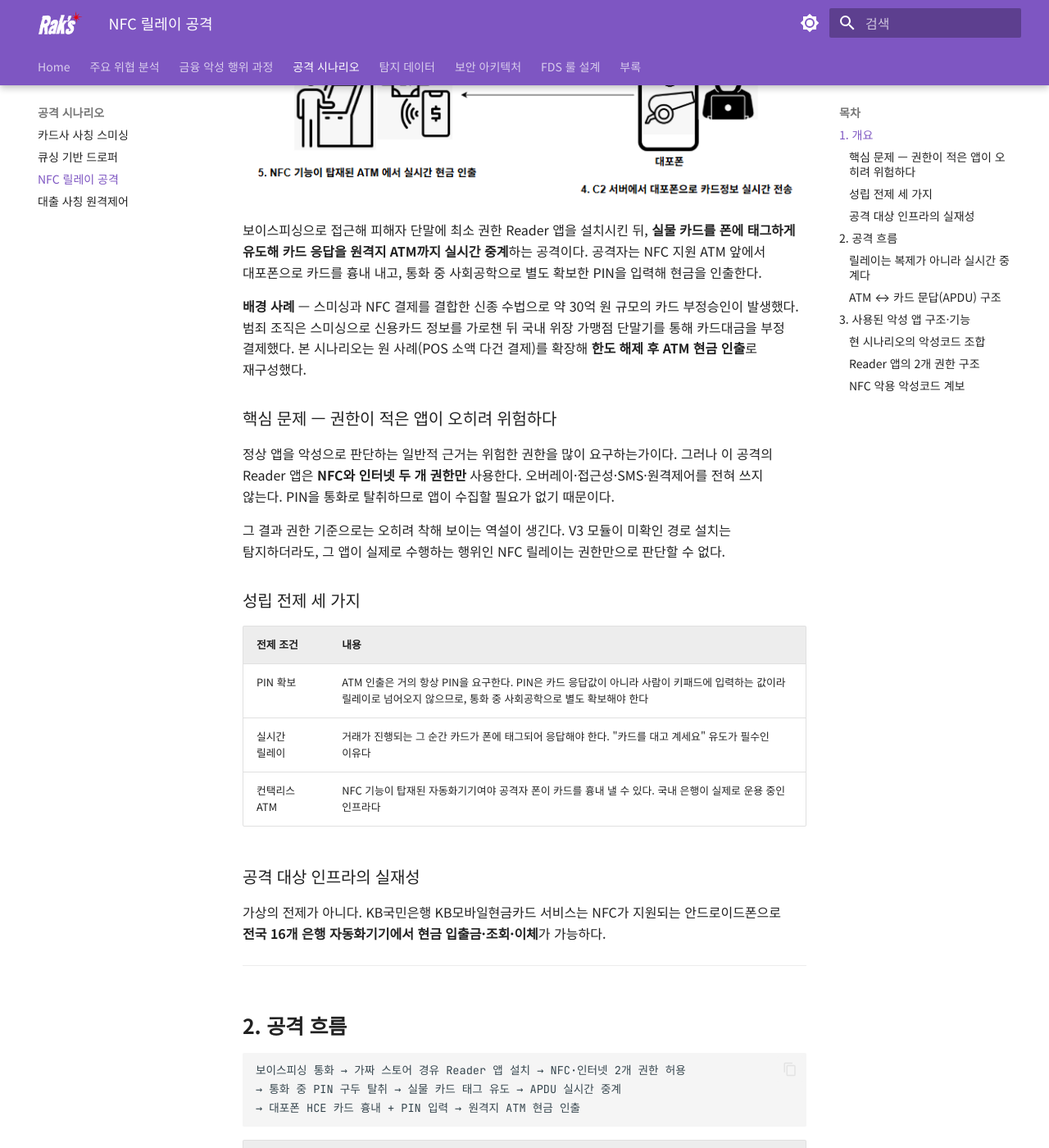
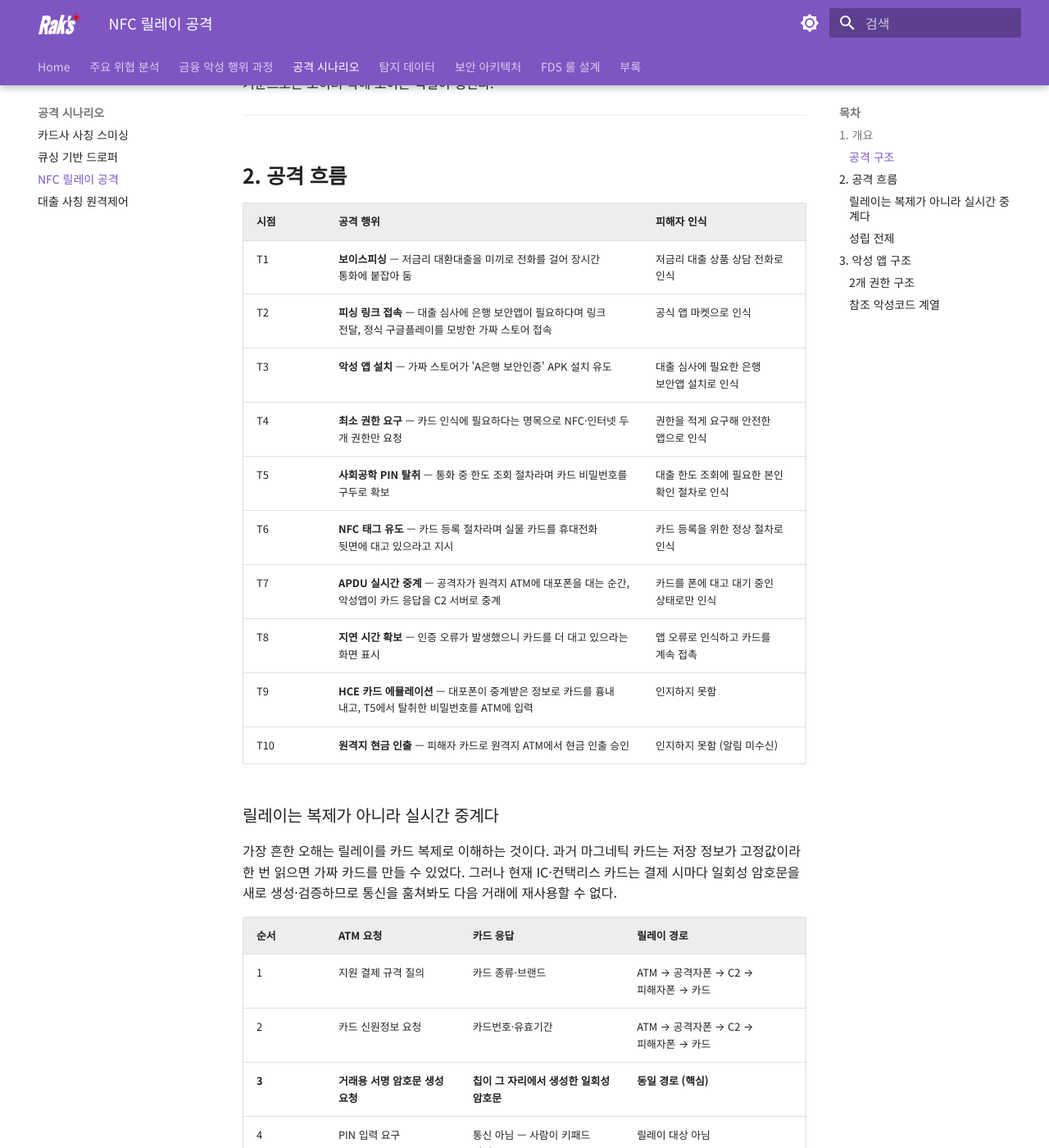
Before and after one commit to Rakkk-s/mobile-security-fds-docs, an MkDocs documentation site: the page built from docs/02-scenario/scenario-03-nfc-relay.md, in a window 1280 px wide and 1400 px high, scrolled down 784 px. Shown: the whole window at 82% size. Built offline with MkDocs 1.6.1 and Material for MkDocs 9.7.7, drawn with Linux system fonts in a browser that asks for light colours; some of the changed text lies outside the part shown.

Commit message:
fix : NFC Relay Scenario
fix : NFC Relay Scenario

````diff
--- a/docs/02-scenario/scenario-03-nfc-relay.md
+++ b/docs/02-scenario/scenario-03-nfc-relay.md
@@ -1,97 +1,96 @@
-# 시나리오 03 · NFC 릴레이 공격 시나리오
+# 시나리오 03 · NFC 릴레이 비접촉 부정인출
 
 ## 1. 개요
 
-![NFC Relay 공격 시나리오](../images/scenario/nfc_relay/NFC_Relay_Attack_Scenario.png)
+저금리 대환대출을 미끼로 전화를 걸어 피해자를 장시간 통화에 붙잡아 두고, 가짜 구글플레이를 모방한 스토어에서 은행 보안앱을 위장한 NFC Reader 앱을 설치시킨다. 통화 중 사회공학으로 카드 비밀번호를 구두로 받아낸 뒤, 카드 등록 절차라며 실물 카드를 휴대전화 뒷면에 대고 있으라고 지시한다. 그 순간 악성앱은 카드의 응답을 C2 서버로 실시간 중계하고, 원격지 ATM 앞의 공격자 대포폰이 카드를 흉내 내어 현금을 인출한다. **카드 정보를 복제해 두는 것이 아니라 거래가 진행되는 그 순간에만 성립하는 실시간 중계**라는 점이 이 공격의 본질이다.
 
-보이스피싱으로 접근해 피해자 단말에 최소 권한 Reader 앱을 설치시킨 뒤, **실물 카드를 폰에 태그하게 유도해 카드 응답을 원격지 ATM까지 실시간 중계**하는 공격이다. 공격자는 NFC 지원 ATM 앞에서 대포폰으로 카드를 흉내 내고, 통화 중 사회공학으로 별도 확보한 PIN을 입력해 현금을 인출한다.
+- **최소 권한 설계** — Reader 앱이 NFC와 인터넷 두 개 권한만 요구해 권한 기반 탐지를 회피
+- **PIN은 통화로 탈취** — 카드 비밀번호는 릴레이 경로로 넘어오지 않아 장시간 통화가 구조적 필수 조건
+- **원격지 현금 인출** — 카드는 피해자 손에 있고 인출은 공격자 대포폰으로 원격지 ATM에서 발생
 
-**배경 사례** — 스미싱과 NFC 결제를 결합한 신종 수법으로 약 30억 원 규모의 카드 부정승인이 발생했다. 범죄 조직은 스미싱으로 신용카드 정보를 가로챈 뒤 국내 위장 가맹점 단말기를 통해 카드대금을 부정 결제했다. 본 시나리오는 원 사례(POS 소액 다건 결제)를 확장해 **한도 해제 후 ATM 현금 인출**로 재구성했다.
+### 공격 구조
 
-### 핵심 문제 — 권한이 적은 앱이 오히려 위험하다
+```mermaid
+graph LR
+    A[공격자<br/>보이스피싱] -->|① 저금리 대출 미끼| B[피해자]
+    A -->|② 가짜 스토어 링크| B
+    B -->|③ Reader 앱 설치<br/>NFC·인터넷 2개 권한| C[악성 Reader 앱]
+    A -->|④ 통화 중 PIN 구두 탈취| B
+    B -->|⑤ 실물 카드 태그| C
+    C <-->|⑥ APDU 실시간 중계| D[C2 서버]
+    D <-->|⑦ 카드 응답 전달| E[공격자 대포폰<br/>HCE 카드 흉내]
+    E -->|⑧ PIN 입력·현금 인출| F[원격지 ATM]
+```
 
-정상 앱을 악성으로 판단하는 일반적 근거는 위험한 권한을 많이 요구하는가이다. 그러나 이 공격의 Reader 앱은 **NFC와 인터넷 두 개 권한만** 사용한다. 오버레이·접근성·SMS·원격제어를 전혀 쓰지 않는다. PIN을 통화로 탈취하므로 앱이 수집할 필요가 없기 때문이다.
-
-그 결과 권한 기준으로는 오히려 착해 보이는 역설이 생긴다. V3 모듈이 미확인 경로 설치는 탐지하더라도, 그 앱이 실제로 수행하는 행위인 NFC 릴레이는 권한만으로 판단할 수 없다.
-
-### 성립 전제 세 가지
-
-| 전제 조건 | 내용 |
-| --- | --- |
-| PIN 확보 | ATM 인출은 거의 항상 PIN을 요구한다. PIN은 카드 응답값이 아니라 사람이 키패드에 입력하는 값이라 릴레이로 넘어오지 않으므로, 통화 중 사회공학으로 별도 확보해야 한다 |
-| 실시간 릴레이 | 거래가 진행되는 그 순간 카드가 폰에 태그되어 응답해야 한다. "카드를 대고 계세요" 유도가 필수인 이유다 |
-| 컨택리스 ATM | NFC 기능이 탑재된 자동화기기여야 공격자 폰이 카드를 흉내 낼 수 있다. 국내 은행이 실제로 운용 중인 인프라다 |
-
-### 공격 대상 인프라의 실재성
-
-가상의 전제가 아니다. KB국민은행 KB모바일현금카드 서비스는 NFC가 지원되는 안드로이드폰으로 **전국 16개 은행 자동화기기에서 현금 입출금·조회·이체**가 가능하다.
+**핵심 문제 — 권한이 적은 앱이 오히려 위험하다.** 정상 앱을 악성으로 판단하는 일반적 근거는 위험한 권한을 많이 요구하는가이다. 그러나 이 공격의 Reader 앱은 오버레이·접근성·SMS·원격제어를 전혀 쓰지 않는다. 카드 비밀번호를 통화로 탈취하므로 앱이 수집할 필요가 없기 때문이다. 그 결과 권한 기준으로는 오히려 착해 보이는 역설이 생긴다.
 
 ---
 
 ## 2. 공격 흐름
 
-```
-보이스피싱 통화 → 가짜 스토어 경유 Reader 앱 설치 → NFC·인터넷 2개 권한 허용
-→ 통화 중 PIN 구두 탈취 → 실물 카드 태그 유도 → APDU 실시간 중계
-→ 대포폰 HCE 카드 흉내 + PIN 입력 → 원격지 ATM 현금 인출
-```
-
-| 단계 | 내용 |
-| --- | --- |
-| 1. 유입 | 보이스피싱으로 실물 카드 소지 피해자에게 접근. 저금리 대출 상품 미끼 전화 → 가짜 링크로 은행 보안앱(실제와 동일 아이콘) 설치 유도 → 가짜 구글스토어를 실제 스토어처럼 위장 → NFC 카드 스캔 유도 |
-| 2. 최소 권한 | 설치된 악성 Reader 앱이 NFC와 인터넷 두 권한만 요청한다. 피해자가 위기감을 느끼지 못한다. 통상 악성앱은 오버레이·접근성·SMS·원격제어 등 다수를 요청한다 |
-| 3. 정보 전송 | 피해자가 권한 수락 → Reader 앱이 스캔된 카드 정보를 C2 서버로 전송 |
-| 4. 인출 | 공격자가 NFC 지원 ATM 앞에서 대포폰으로 C2로부터 받은 카드 신호와 PIN을 사용해 현금 인출 |
+| 시점 | 공격 행위 | 피해자 인식 |
+| --- | --- | --- |
+| T1 | **보이스피싱** — 저금리 대환대출을 미끼로 전화를 걸어 장시간 통화에 붙잡아 둠 | 저금리 대출 상품 상담 전화로 인식 |
+| T2 | **피싱 링크 접속** — 대출 심사에 은행 보안앱이 필요하다며 링크 전달, 정식 구글플레이를 모방한 가짜 스토어 접속 | 공식 앱 마켓으로 인식 |
+| T3 | **악성 앱 설치** — 가짜 스토어가 'A은행 보안인증' APK 설치 유도 | 대출 심사에 필요한 은행 보안앱 설치로 인식 |
+| T4 | **최소 권한 요구** — 카드 인식에 필요하다는 명목으로 NFC·인터넷 두 개 권한만 요청 | 권한을 적게 요구해 안전한 앱으로 인식 |
+| T5 | **사회공학 PIN 탈취** — 통화 중 한도 조회 절차라며 카드 비밀번호를 구두로 확보 | 대출 한도 조회에 필요한 본인 확인 절차로 인식 |
+| T6 | **NFC 태그 유도** — 카드 등록 절차라며 실물 카드를 휴대전화 뒷면에 대고 있으라고 지시 | 카드 등록을 위한 정상 절차로 인식 |
+| T7 | **APDU 실시간 중계** — 공격자가 원격지 ATM에 대포폰을 대는 순간, 악성앱이 카드 응답을 C2 서버로 중계 | 카드를 폰에 대고 대기 중인 상태로만 인식 |
+| T8 | **지연 시간 확보** — 인증 오류가 발생했으니 카드를 더 대고 있으라는 화면 표시 | 앱 오류로 인식하고 카드를 계속 접촉 |
+| T9 | **HCE 카드 에뮬레이션** — 대포폰이 중계받은 정보로 카드를 흉내 내고, T5에서 탈취한 비밀번호를 ATM에 입력 | 인지하지 못함 |
+| T10 | **원격지 현금 인출** — 피해자 카드로 원격지 ATM에서 현금 인출 승인 | 인지하지 못함 (알림 미수신) |
 
 ### 릴레이는 복제가 아니라 실시간 중계다
 
-가장 흔한 오해는 릴레이를 카드 복제로 이해하는 것이다. 과거 마그네틱 카드는 저장 정보가 고정값이라 한 번 읽으면 가짜 카드를 만들 수 있었다. 그러나 현재 IC·컨택리스 카드는 결제 시마다 **일회성 암호문(cryptogram)** 을 새로 생성·검증하므로, 통신을 훔쳐봐도 다음 거래에 재사용할 수 없다.
+가장 흔한 오해는 릴레이를 카드 복제로 이해하는 것이다. 과거 마그네틱 카드는 저장 정보가 고정값이라 한 번 읽으면 가짜 카드를 만들 수 있었다. 그러나 현재 IC·컨택리스 카드는 결제 시마다 일회성 암호문을 새로 생성·검증하므로 통신을 훔쳐봐도 다음 거래에 재사용할 수 없다.
 
-따라서 공격자는 복제 대신 실시간 중계를 택한다. 공격자 폰이 ATM 앞에서 카드인 척(HCE, Host Card Emulation)하며, ATM 요청을 인터넷으로 피해자 카드까지 실시간 전달하고 응답을 되돌린다.
-
-### ATM ↔ 카드 문답(APDU) 구조
-
-| 순서 | 단말(ATM) 요청 | 카드 응답 | 릴레이 경로 |
+| 순서 | ATM 요청 | 카드 응답 | 릴레이 경로 |
 | --- | --- | --- | --- |
-| 1 | 지원 결제 규격 질의(PPSE) | 카드 종류·브랜드 | ATM→공격자폰→C2→피해자폰→카드 |
-| 2 | 카드 신원정보 요청 | 카드번호·유효기간 | ATM→공격자폰→C2→피해자폰→카드 |
-| **3** | **이번 거래용 서명 암호문 생성 요청** | **칩이 그 자리에서 생성한 일회성 암호문** | **동일 경로 (핵심)** |
+| 1 | 지원 결제 규격 질의 | 카드 종류·브랜드 | ATM → 공격자폰 → C2 → 피해자폰 → 카드 |
+| 2 | 카드 신원정보 요청 | 카드번호·유효기간 | ATM → 공격자폰 → C2 → 피해자폰 → 카드 |
+| **3** | **거래용 서명 암호문 생성 요청** | **칩이 그 자리에서 생성한 일회성 암호문** | **동일 경로 (핵심)** |
 | 4 | PIN 입력 요구 | 통신 아님 — 사람이 키패드 입력 | 릴레이 대상 아님 |
 | 5 | 암호문+PIN 은행 전송·검증 | 승인 시 현금 배출 | — |
 
 **3번이 결정적이다.** 이 일회성 암호문은 카드 칩이 해당 거래를 위해 그 순간 직접 계산해야만 하는 값으로, 미리 훔치거나 공격자 폰이 대신 만들 수 없고 재사용도 불가능하다. 공격자가 오직 실시간 중계로만 이 값을 얻는 이유다.
 
+### 성립 전제
+
+| 전제 조건 | 내용 |
+| --- | --- |
+| PIN 확보 | ATM 인출은 거의 항상 PIN을 요구한다. PIN은 사람이 키패드에 입력하는 값이라 릴레이로 넘어오지 않으므로 통화로 별도 확보해야 한다 |
+| 실시간 태그 유지 | 거래가 진행되는 순간 카드가 폰에 태그되어 응답해야 한다. 카드를 대고 계세요 유도가 필수인 이유다 |
+| 컨택리스 ATM | NFC 기능이 탑재된 자동화기기여야 한다. 국내 은행이 실제로 운용 중인 인프라다 |
+
 ---
 
-## 3. 사용된 악성 앱 구조·기능
+## 3. 악성 앱 구조
 
-### 현 시나리오의 악성코드 조합
+| 앱 구분 | 위장 명칭 | 요구 권한 | 실제 기능 |
+| --- | --- | --- | --- |
+| Reader 앱 (피해자 단말) | A은행 보안인증 | **NFC · 인터넷 2개** | 실물 카드 NFC 읽기 후 APDU 응답을 C2 서버로 실시간 중계 |
+| Tapper 앱 (공격자 대포폰) | — (공격자 직접 사용) | NFC · 인터넷 | HCE로 카드를 흉내 내어 ATM에 응답. 피해자 단말에 설치되지 않아 관측 대상이 아님 |
 
-| 구분 | 사용된 역할 | 참조 계열 |
-| --- | --- | --- |
-| 단계 2 | 경량 Reader 앱 (순수 Java, 루팅 불필요) | NFCMultiPay 계열 |
-| 단계 3 | 클라우드 브로커 라우팅 (MQTT/TCP) | NFCMultiPay 계열 |
-| 단계 4 | 카드 에뮬레이터 (Tapper 역할) | SuperCard X의 Tapper 개념 |
-
-### Reader 앱의 2개 권한 구조
+### 2개 권한 구조
 
 | 권한 | 역할 |
 | --- | --- |
 | NFC | 실물 카드를 읽는 통로 |
-| 인터넷(통신) | C2 서버로 전송하는 통로 |
+| 인터넷 | C2 서버로 전송하는 통로 |
 
-C2 주소는 앱 안에 하드코딩되어 있다. 연결은 https·TCP 등 정상 앱도 쓰는 표준 방식이라 통신만으로는 겉으로 구별이 불가능하다. **인터넷 권한은 거의 모든 앱이 갖는 평범한 권한이므로 사용자와 백신 모두 의심하지 않는다.**
+C2 주소는 앱 안에 하드코딩되어 있다. 연결은 HTTPS·TCP 등 정상 앱도 쓰는 표준 방식이라 통신만으로는 구별이 불가능하다. **인터넷 권한은 거의 모든 앱이 갖는 평범한 권한이므로 사용자와 백신 모두 의심하지 않는다.**
 
-### NFC 악용 악성코드 계보
+### 참조 악성코드 계열
 
 | 유형 | 등장 | 지역·언어권 | 특징 |
 | --- | --- | --- | --- |
 | NFCGate | 학술 | 독일 (연구) | 모든 릴레이의 오픈소스 원류 |
-| NGate / NFSkate | 2024 | 체코 | 최초의 악성 무기화, ESET 발견 |
-| SuperCard X | 2025 | 중국어권 MaaS | 산업화·상품화, Reader/Tapper 2앱, 텔레그램 판매 |
-| PhantomCard | 2025 | 브라질 | 지역 확산, ThreatFabric 발견 |
-| DevilNFC | 2026 | 스페인어권 | 로컬 자체 개발, 고도화 (루팅·후킹·Kiosk) |
-| **NFCMultiPay** | **2026** | **브라질 포르투갈어권** | **로컬 자체 개발, 경량 (순수 Java·클라우드) — 본 시나리오 기준** |
+| NGate / NFSkate | 2024 | 체코 | 최초의 악성 무기화 |
+| SuperCard X | 2025 | 중국어권 | 산업화·상품화, Reader/Tapper 2앱 구조 |
+| PhantomCard | 2025 | 브라질 | 지역 확산 |
+| DevilNFC | 2026 | 스페인어권 | 고도화 — 루팅·후킹·Kiosk 모드 |
+| **NFCMultiPay** | **2026** | **브라질 포르투갈어권** | **경량 구조 — 순수 Java·클라우드 브로커. 본 시나리오 기준** |
 | SpyNote 결합형 | 2026 | — | 릴레이 + 원격제어·스파이웨어 결합 |
 
----
+**본 시나리오는 NFCMultiPay 계열을 기준으로 구성했다.** 순수 Java로 구현되어 루팅이 불필요하고, MQTT·TCP 클라우드 브로커로 라우팅한다. 정상 통신 포트를 사용해 통신 계층 탐지도 회피한다.
````
